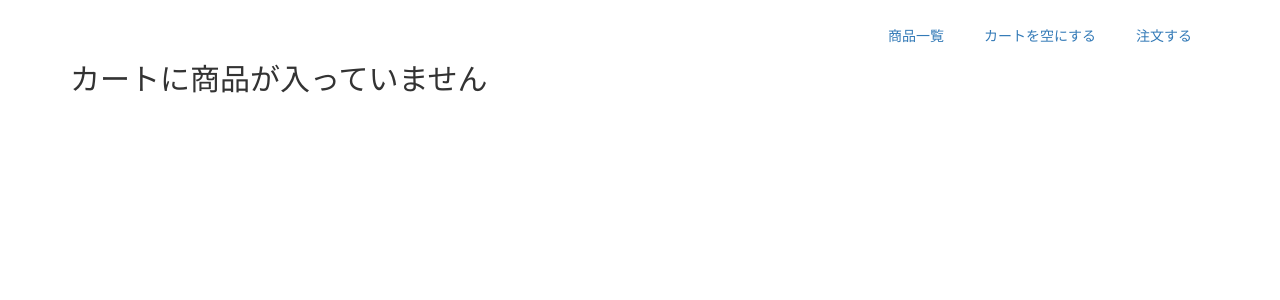
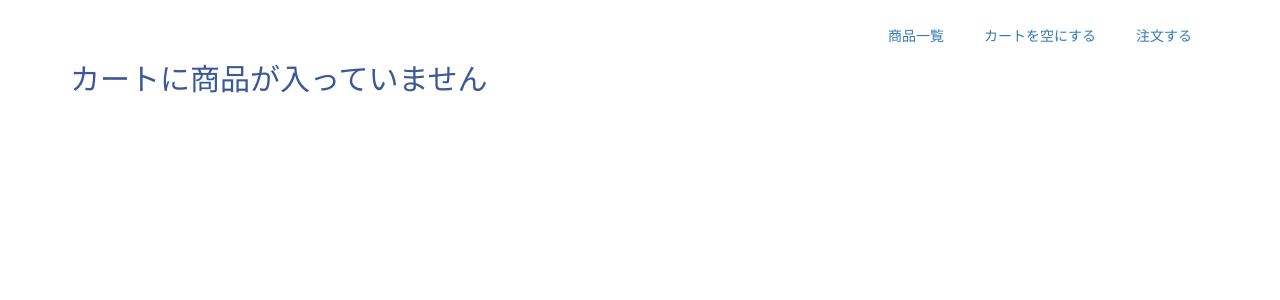
Before and after one commit to rinahira/hackathon_team_e, a Django app: page /ec/cart_list/ in a window 1280 px wide. Shown: the part 71-371 px from the top of the page. Run offline with Django 3.2, Linux system fonts and the light colour scheme; some libraries are stand-ins or nearby versions.

Commit message:
:+1: ブランドカラースタイルの追加

```diff
--- a/ecommerce/templates/cart_list.html
+++ b/ecommerce/templates/cart_list.html
@@ -26,7 +26,7 @@
                 <td><img class="thumnail" src="../../media/{{ product.image }}" alt="" width="100" height="100" border="0"/></td>
                 <td>{{ product.id | stringformat:"04d" }}</td>
                 <td>
-                    <h3>{{ product.name }}</h3>
+                    <h3 class="skay-brand">{{ product.name }}</h3>
                     <p style="color: gray;"><small>{{ product.description }}</small></p>
                 </td>
                 <td><strong>¥ {{ product.price | intcomma }}</strong></td>
@@ -35,7 +35,7 @@
         </table>
 
     {% else %}
-        <h2>カートに商品が入っていません</h2>
+        <h2 class="skay-brand">カートに商品が入っていません</h2>
     {% endif %}
 </div>
 
--- a/ecommerce/templates/product_list.html
+++ b/ecommerce/templates/product_list.html
@@ -16,7 +16,7 @@
         {% for product in products %}
         <li class="col-sm-4 skay-product-list">
             <img class="thumbnail" src="../../media/{{ product.image }}" alt="" width="200" height="200" border="0" />
-            <h2>{{ product.name }}</h2>
+            <h2 class="skay-brand">{{ product.name }}</h2>
             <p style="color: gray;"><small>{{ product.description }}</small></p>
             <p class="text-danger" style="font-size: 1.3em;"><strong>¥ {{ product.price | intcomma }}</strong></p>
             <a href="../cart_add/{{ product.id }}">
--- a/static/css/style.css
+++ b/static/css/style.css
@@ -19,3 +19,7 @@ body {
     padding-bottom: 30px;
     height: 400px;
 }
+
+.skay-brand {
+    color: #3B5998;
+}
```
